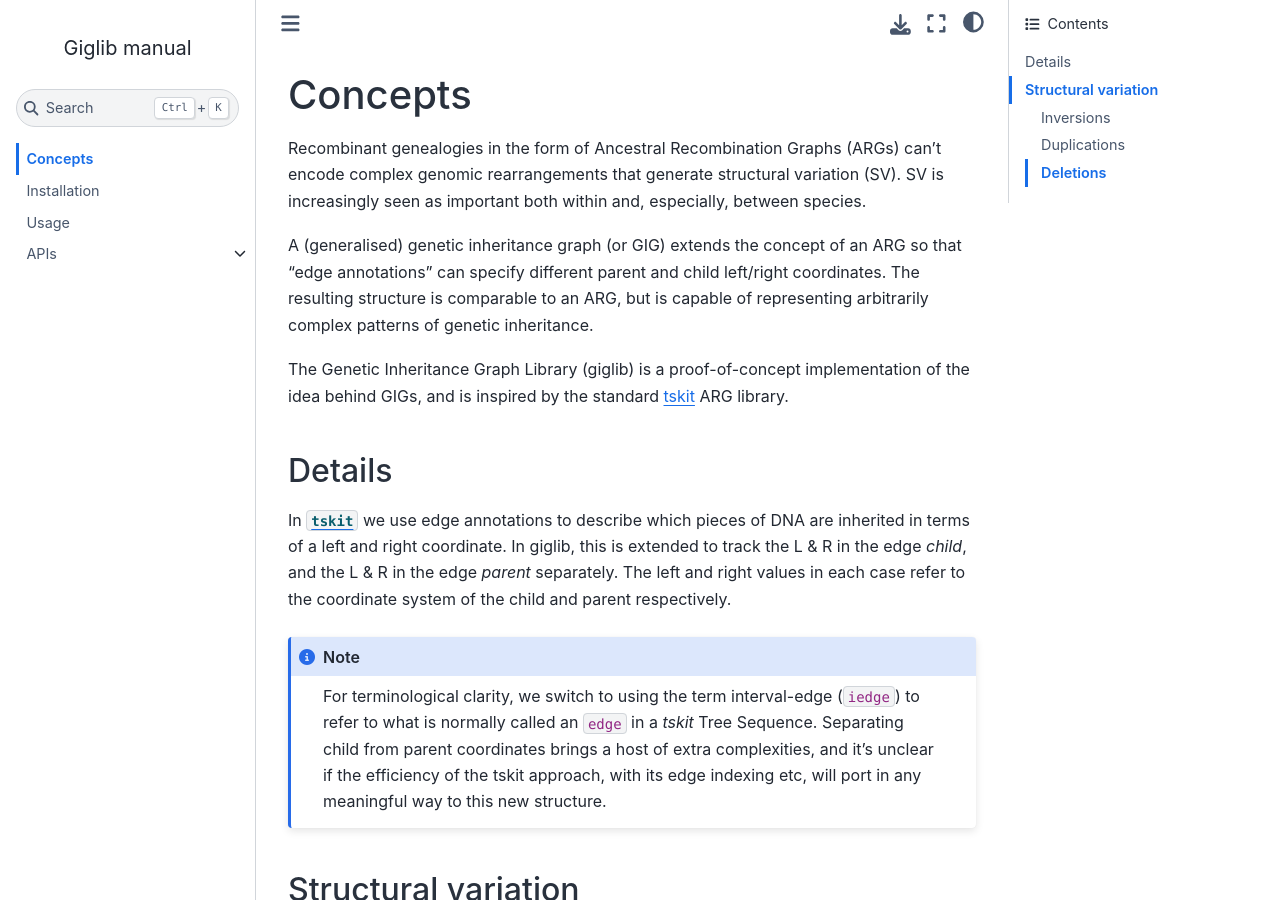
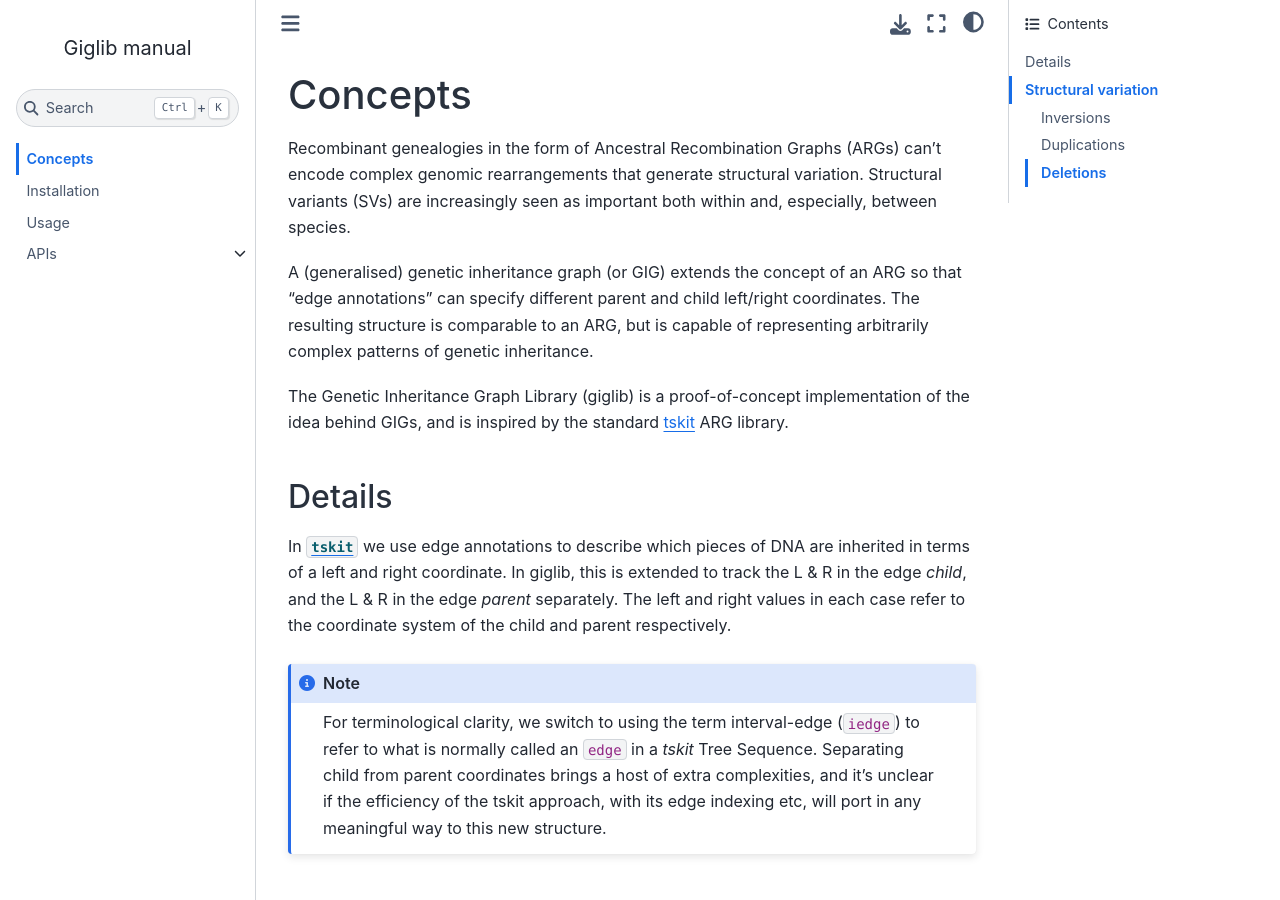
Before and after one commit to hyanwong/giglib, a Jupyter Book: the page built from docs/concepts.md, in a window 1280 px wide and 900 px high. Built offline with Jupyter Book 1.0.4 settings and Sphinx 7.4.7 and the Sphinx Book theme 1.1.4, drawn with Linux system fonts in a browser that asks for light colours.

Commit message:
Update SV definition and its importance
Clarify definition of structural variation (SV) in the context of genomic rearrangements.

```diff
--- a/docs/concepts.md
+++ b/docs/concepts.md
@@ -16,8 +16,9 @@ kernelspec:
 # Concepts
 
 Recombinant genealogies in the form of Ancestral Recombination Graphs (ARGs) can't
-encode complex genomic rearrangements that generate structural variation (SV).
-SV is increasingly seen as important both within and, especially, between species.
+encode complex genomic rearrangements that generate structural variation.
+Structural variants (SVs) are increasingly seen as important both within and, especially,
+between species.
 
 A (generalised) genetic inheritance graph (or GIG) extends the concept of an ARG
 so that “edge annotations” can specify different parent and child left/right coordinates.
```
